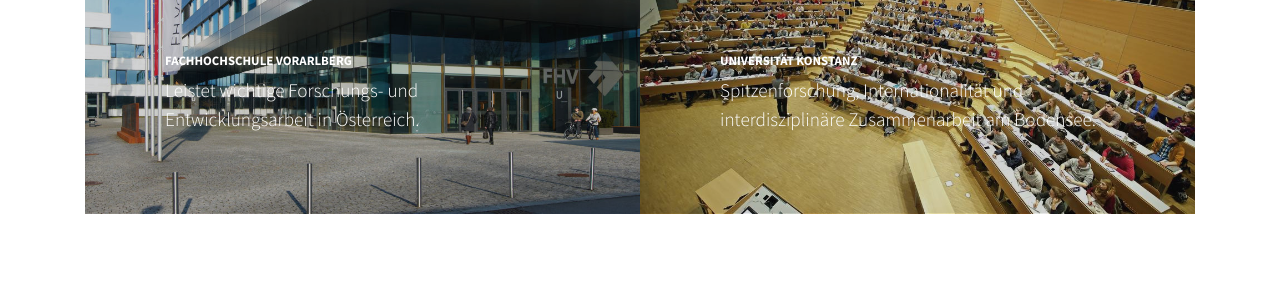
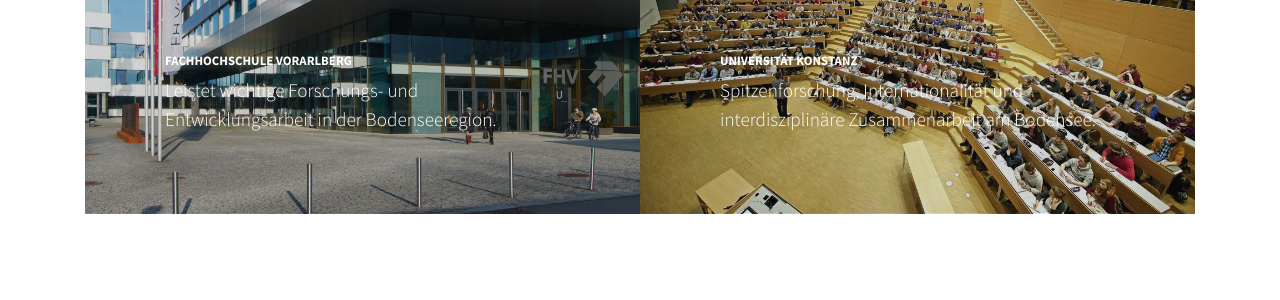
Before and after one commit to uni-konstanz/pur.team, a Jekyll site: the page built from index.html, in a window 1280 px wide and 900 px high, scrolled down 4519 px. Shown: the part 182-482 px from the top of the window. Built offline with Jekyll 4.4.1, drawn with Linux system fonts in a browser that asks for light colours; Markdown is read by kramdown in place of the engine named in the settings.

Commit message:
update fhv description

```diff
--- a/_data/organisations.yml
+++ b/_data/organisations.yml
@@ -11,7 +11,7 @@
 fh_vorarlberg:
   name: Fachhochschule Vorarlberg
   url: https://www.fhv.at/
-  description: Leistet wichtige Forschungs- und Entwicklungsarbeit in Österreich.
+  description: Leistet wichtige Forschungs- und Entwicklungsarbeit in der Bodenseeregion.
   country: Österreich
 uni_konstanz:
   name: Universität Konstanz
```
